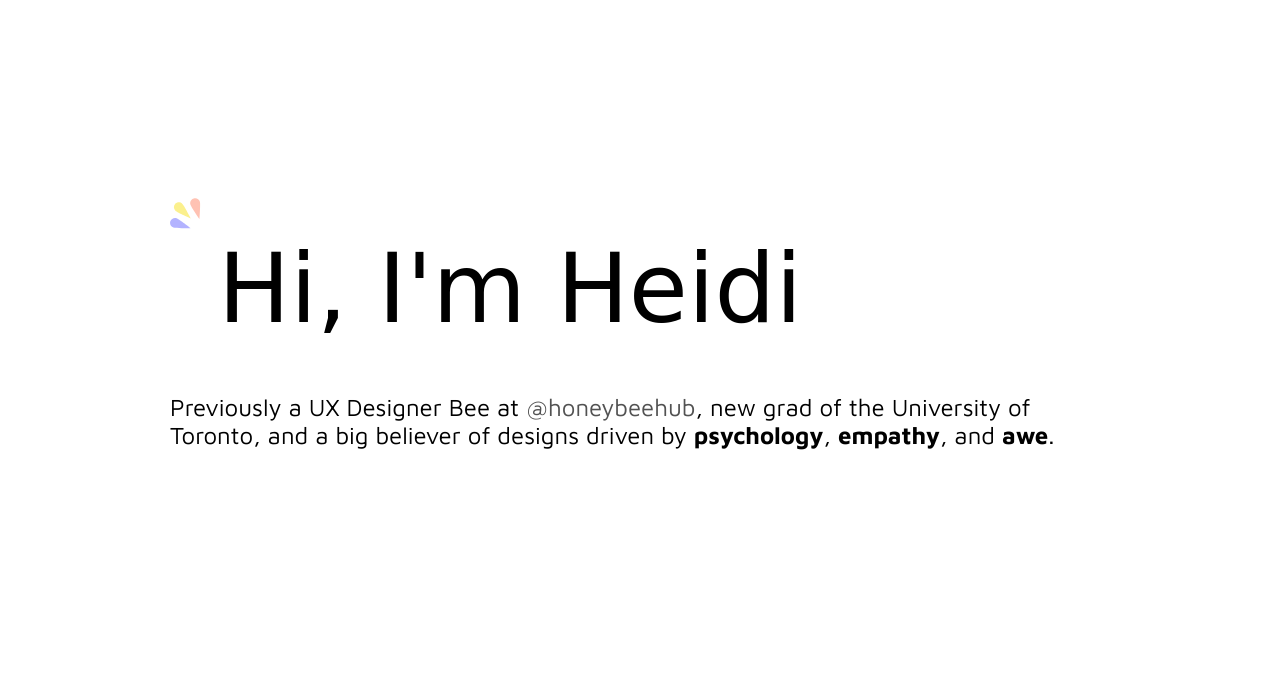
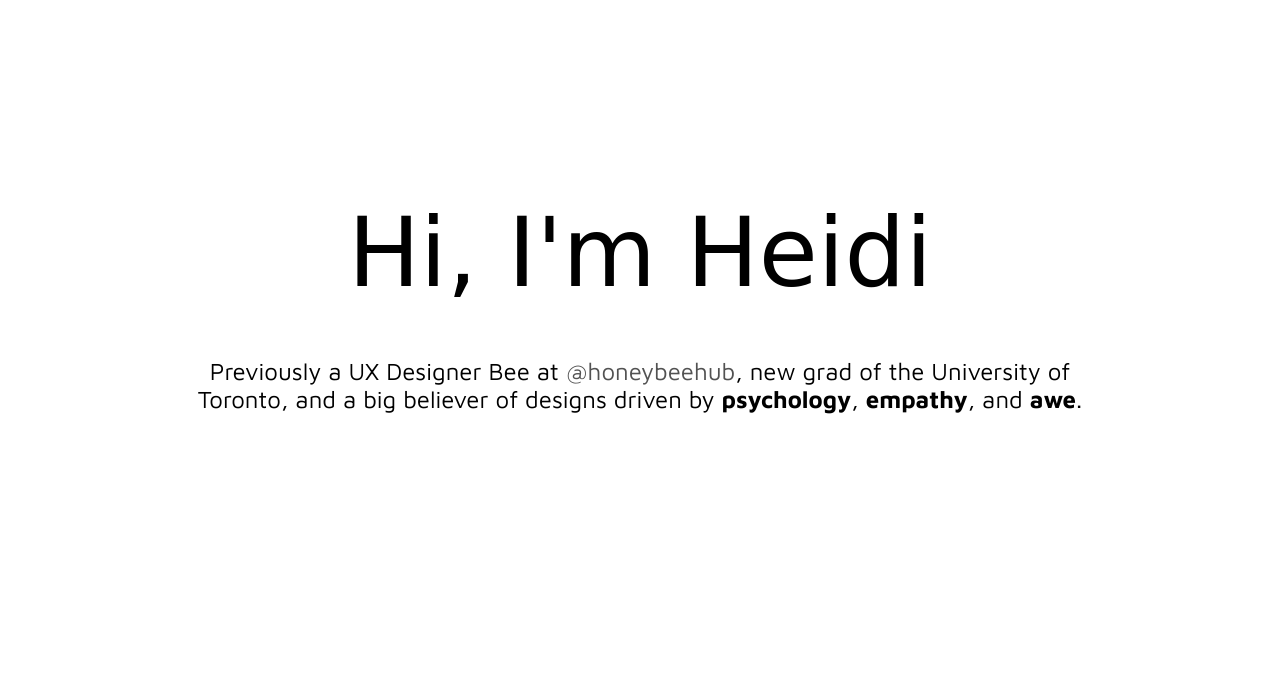
Before and after one commit to wheidi/portfolioWebsite, a plain HTML site: page index.html in a window 1280 px wide. Shown: the part 98-773 px from the top of the page. Drawn offline with Linux system fonts and the light colour scheme; a web font is replaced by a local one.

Commit message:
Edited header

```diff
--- a/css/main.css
+++ b/css/main.css
@@ -133,6 +133,7 @@ img {
   flex-direction: column;
 
   justify-content: center;
+  align-items: center;
 
   padding-top: 100px;
   padding-bottom: 100px;
@@ -154,6 +155,8 @@ img {
 
   height: 100%;
   object-fit: cover;
+
+  transform: rotate(180deg);
 }
 
 .accenttop {
@@ -180,7 +183,7 @@ img {
   width: 100%;
 }
 
-#welcomedescription h1{
+#welcomedescription h1 {
   font-family: 'Grand Hotel', cursive;
 
   display: flex;
@@ -189,7 +192,10 @@ img {
   align-items: center;
 
   font-size: 6em;
-  padding: 0 0 0 0.5em;
+}
+
+#welcomedescription h2 {
+  text-align: center;
 }
 
 .headerimg {
--- a/index.html
+++ b/index.html
@@ -66,7 +66,7 @@ function myFunction() {
     <div class="welcomecontent">
       <div id="welcomedescription">
 
-        <h2 class="accenttop"> <img src="pages/images/Welcome/Accent_top.svg"></h2>
+        <!--<h2 class="accenttop"> <img src="pages/images/Welcome/Accent_top.svg">-->
 
         <h1> <!--<img class="headerimg" src="pages/images/Welcome/Cloud vector.svg">--> Hi, I'm Heidi</h1>
 
```
